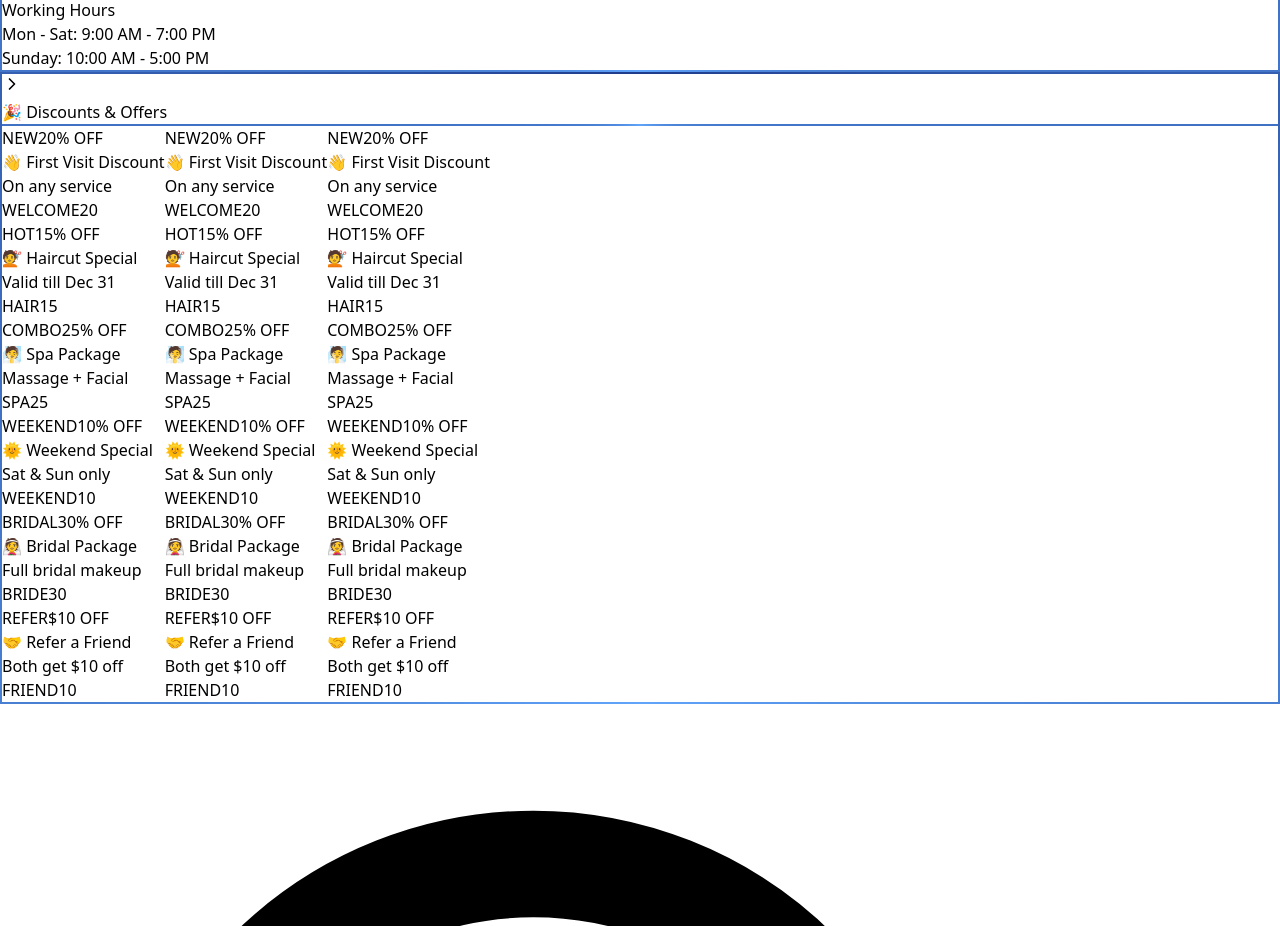
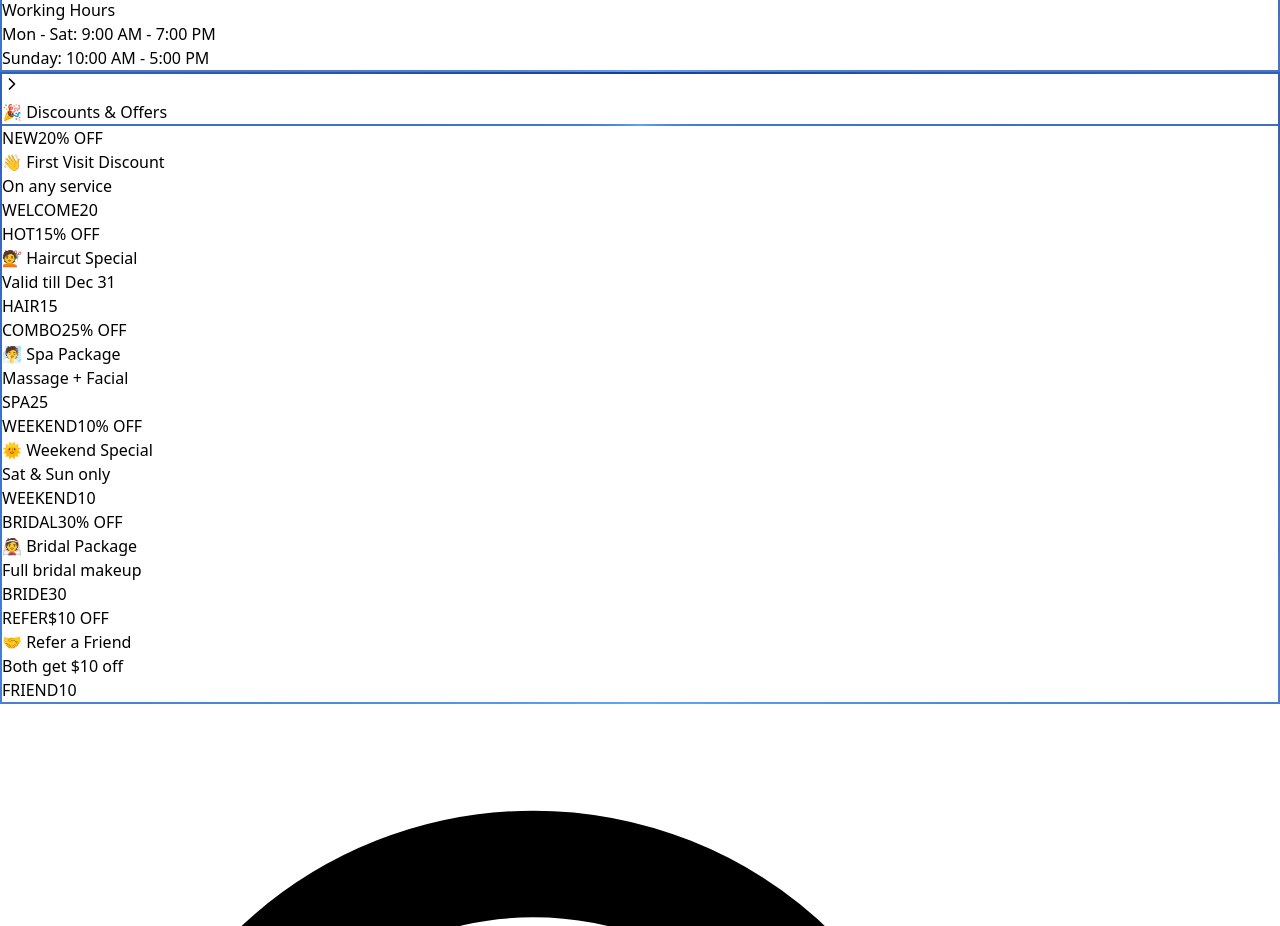
Before and after one commit to methmaaravinda/saloon-booking, a React (Vite) app: page / in a window 1280 px wide. Shown: the part 3827-4753 px from the top of the page. Built offline with nearby package versions, Linux system fonts and the light colour scheme.

Commit message:
update the discount and offer with the new Horizonatal scrolling function.

```diff
--- a/src/components/DiscountAndPromotions.jsx
+++ b/src/components/DiscountAndPromotions.jsx
@@ -1,5 +1,5 @@
 import MainCard from './layout/MainCard'
-import { AutoScroll } from './HyrachiServices'
+import { AutoscrollHorizontal } from './Animations/AutoscrollHorizontal'
 
 const discountsData = [
     {
@@ -90,8 +90,11 @@ const discountColorSchemes = {
 export default function DiscountAndPromotions() {
     return (
         <MainCard title="🎉 Discounts & Offers" navigateTo="/services" scrollable={false}>
-            <AutoScroll speed={12} pauseOnHover={true}>
-                <div className="flex flex-nowrap gap-3 pb-2">
+            <AutoscrollHorizontal
+                speed={0.07}
+                className="flex flex-nowrap gap-2 overflow-x-auto whitespace-nowrap pb-1"
+                isAutoScrollProp={true}
+            >
                 {discountsData.map((discount, index) => {
                     // Get color scheme based on discount category, fallback to default
                     const colors = discountColorSchemes[discount.category] || discountColorSchemes.default;
@@ -129,8 +132,7 @@ export default function DiscountAndPromotions() {
                         </div>
                     );
                 })}
-                </div>
-            </AutoScroll>
+            </AutoscrollHorizontal>
         </MainCard>
     )
 }
```
Lines whose indentation alone changed are shown as unchanged.
